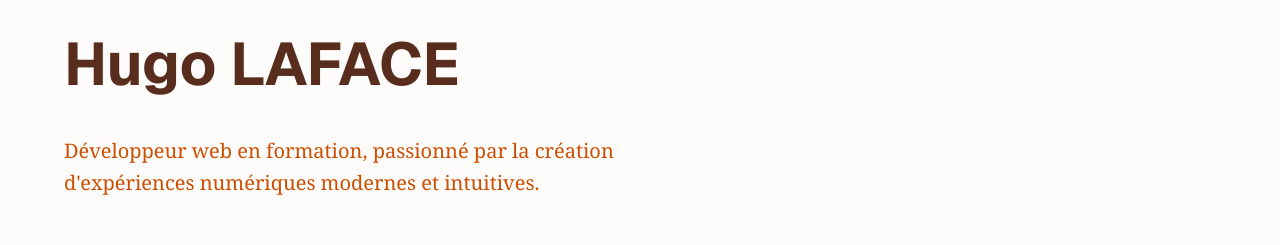
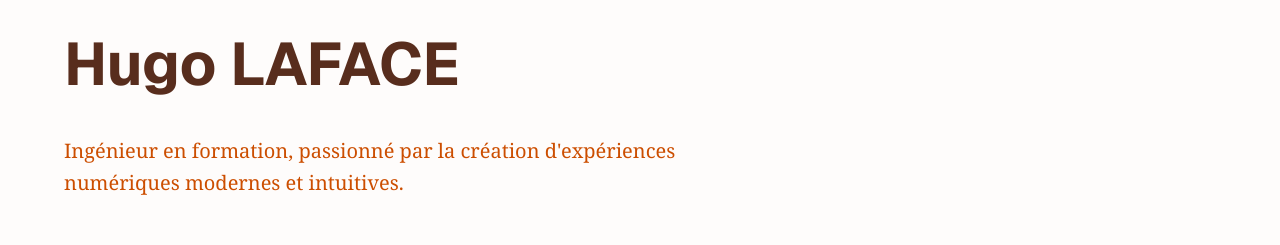
Before and after one commit to HugoLePoisson/site_web_perso, a React (Create React App) app in the folder frontend/: page / in a window 1280 px wide. Shown: the part 180-425 px from the top of the page. Built offline with nearby package versions, Linux system fonts and the light colour scheme.

Commit message:
ajout de nouvelles tailles pour la section projet

```diff
--- a/frontend/src/pages/Accueil.css
+++ b/frontend/src/pages/Accueil.css
@@ -300,7 +300,7 @@
 }
 
 .projects-container {
-    max-width: var(--max-width-6xl);
+    max-width: var(--max-width-8xl);
     margin: 0 auto;
     padding: 0 var(--spacing-xl);
 }
--- a/frontend/src/pages/Accueil.js
+++ b/frontend/src/pages/Accueil.js
@@ -173,7 +173,7 @@ function Accueil() {
                     </h1>
 
                     <p className="accueil-description animate-on-scroll">
-                        Développeur web en formation, passionné par la création d'expériences numériques modernes et intuitives.
+                        Ingénieur en formation, passionné par la création d'expériences numériques modernes et intuitives.
                     </p>
 
                     <div className="accueil-buttons animate-on-scroll">
--- a/frontend/src/variables.css
+++ b/frontend/src/variables.css
@@ -104,6 +104,9 @@
   --max-width-2xl: 42rem;   /* 672px */
   --max-width-4xl: 56rem;   /* 896px */
   --max-width-6xl: 72rem;   /* 1152px */
+  --max-width-8xl: 90rem;   /* 1440px */
+  --max-width-10xl: 100rem;   /* 1600px */
+  --max-width-12xl: 135rem;   /* 2160px */
 }
 
 /* === THÈME SOMBRE === */
```
